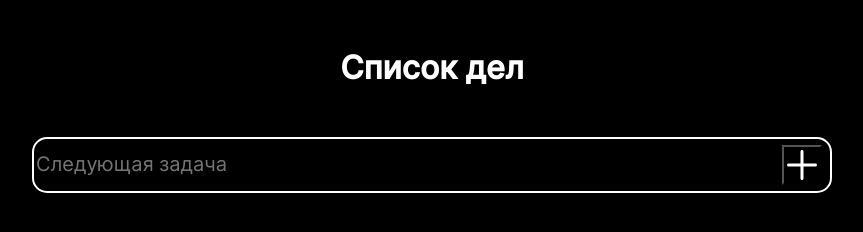
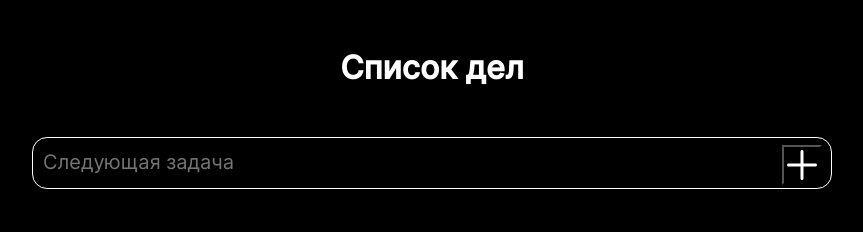
Before and after one commit to Mirvada/To-Do-list, a plain HTML site: page index.html in a window 1280 px wide. Shown: the whole page, without its empty margins (208-1071 px from the left). Drawn offline with Linux system fonts and the light colour scheme.

Commit message:
style: добавить отступы

```diff
--- a/blocks/template/__item/template__item.css
+++ b/blocks/template/__item/template__item.css
@@ -4,7 +4,7 @@
   justify-content: space-between;
   min-height: 50px;
   margin: 0;
-  padding: 0 5px;
+  padding: 0 10px;
   list-style: none;
   border: 1px solid #fff;
   border-radius: 15px;
--- a/blocks/todo/__text-task/todo__text-task.css
+++ b/blocks/todo/__text-task/todo__text-task.css
@@ -1,7 +1,8 @@
 .todo__text-task{
   width: 800px;
+  padding: 0 10px;
   min-height: 50px;
-  border: 2px solid #fff;
+  border: 1px solid #fff;
   border-radius: 15px;
   background-color: #000;
   font-size: 20px;
```
